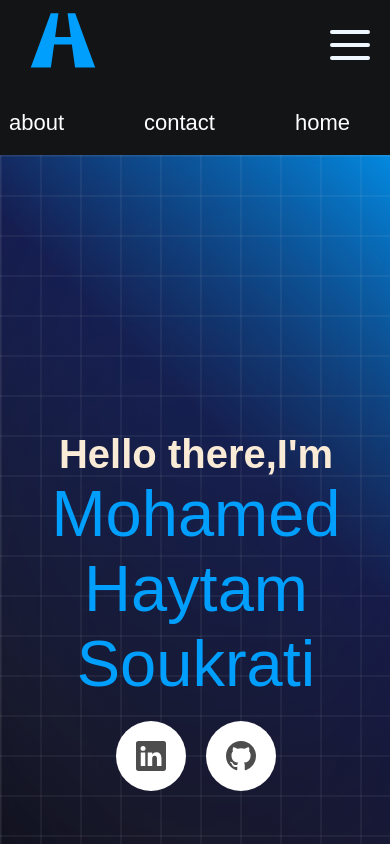
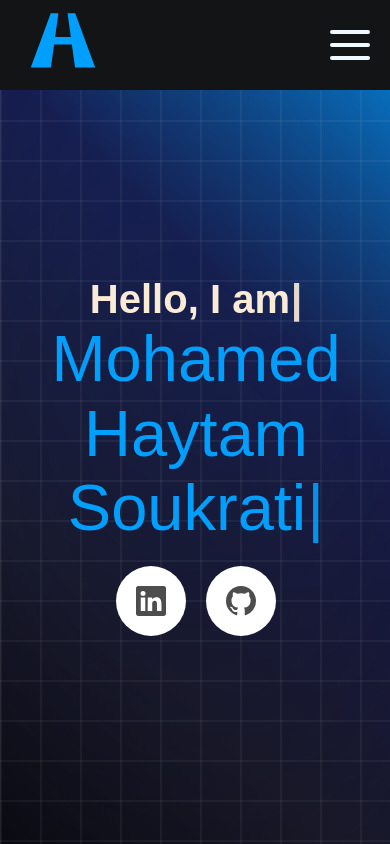
Before and after one commit to codinghaytam/website, a React (Vite) app: page / in a window 390 px wide. Shown: the top 844 px of the page. Built offline with nearby package versions, Linux system fonts and the light colour scheme.

Commit message:
adding animationsto hero section

```diff
--- a/package.json
+++ b/package.json
@@ -13,7 +13,8 @@
     "normalize.css": "^8.0.1",
     "react": "^18.3.1",
     "react-dom": "^18.3.1",
-    "styled-components": "^6.1.13"
+    "styled-components": "^6.1.13",
+    "typewriter-effect": "^2.21.0"
   },
   "devDependencies": {
     "@eslint/js": "^9.13.0",
--- a/src/Hero.jsx
+++ b/src/Hero.jsx
@@ -1,14 +1,43 @@
 import React from "react";
 import { useEffect,useState } from "react";
 import './css/hero.css'
+import Typewriter from 'typewriter-effect';
+
+
+
+
 function Hero(){
+
     return (
     <div className="background" id="hero">
         <div className="filter">
             <div className="background-grid">
 
-            <h1>Hello there,I'm</h1>
-            <h1 id="name">Mohamed Haytam Soukrati</h1>
+
+            <h1>
+                <Typewriter
+                onInit={(typewriter) => {
+                    typewriter.typeString("Hello, I am")
+                    .callFunction(() => {
+                        console.log('String typed out!');
+                    })
+
+                    .start();
+                }}
+                />
+            </h1>
+            <h1 id="name">
+            <Typewriter
+                onInit={(typewriter) => {
+                    typewriter.typeString("Mohamed Haytam Soukrati")
+                    .callFunction(() => {
+                        console.log('String typed out!');
+                    })
+
+                    .start();
+                }}
+                />
+            </h1>
             <div id="socials">
                 <ul className="example-2">
                     <li className="icon-content" id="linkedin">
--- a/src/Topbar.jsx
+++ b/src/Topbar.jsx
@@ -52,15 +52,17 @@ const Linklist=({list})=>{
 
 function TopBar(){
 
-    const elementRef = useRef(null);
-
+    const boxRef = useRef(null);
+    const [button,setbutton]=useState(false)
     // Toggle height between 0 and 100 on click
     const handleClick = () => {
-      if (elementRef.current) {
-        const currentHeight = elementRef.current.style.height;
-        elementRef.current.style.height = currentHeight === '0px' ? '100px' : '0px';
-        console.log(elementRef.current.style.height)
+      if(button){
+            boxRef.current.style.height="0px"
+      }else{
+            boxRef.current.style.height="500px"
+
       }
+      setbutton(!button)
     };
 
     return(
@@ -80,7 +82,7 @@ function TopBar(){
                 <Burger/>
             </div>
         </div>
-                <div className="LinkBox"  ref={elementRef}>
+                <div className="LinkBox"  ref={boxRef}>
                     <LinklistBox list={links} />
                 </div>
             </>
--- a/src/css/hero.css
+++ b/src/css/hero.css
@@ -45,6 +45,8 @@
     font-weight: 300;
     text-align: center;
     color: #009FFD;
+    overflow: hidden;
+
 
 }
 
@@ -128,18 +130,6 @@ ul {
   .example-2 .icon-content a[data-social="github"] ~ .tooltip {
     background-color: #24262a;
   }
-  .example-2 .icon-content a[data-social="instagram"] .filled,
-  .example-2 .icon-content a[data-social="instagram"] ~ .tooltip {
-    background: linear-gradient(
-      45deg,
-      #405de6,
-      #5b51db,
-      #b33ab4,
-      #c135b4,
-      #e1306c,
-      #fd1f1f
-    );
-  }
 
   #socials{
     width: 100px;
--- a/src/css/project.css
+++ b/src/css/project.css
@@ -20,7 +20,6 @@
     padding: 5px;
     border-radius: 1rem;
     overflow: visible;
-    background: #f7ba2b;
     background: var(--background);
     position: relative;
     z-index: 1;
--- a/src/css/topbar.css
+++ b/src/css/topbar.css
@@ -11,7 +11,9 @@
     border-radius: 0px;
     padding: 0px;
     height: 90px;
-    position: sticky;
+    position: fixed;
+    z-index: 100;
+    top: 0;
 }
 .links{
     width: 400px;
@@ -133,10 +135,18 @@ li{
       width: 100%;
       color: white;
       background: #131416;
-      display: block;
+      display: none;
       overflow: hidden;
-
     align-items: flex-start;
+    height: 0px;
+    position: fixed;
+    z-index: 99;
+    top: 90px;
+    transition: height 0.5s;
+}
+.LinkBox ul{
+  display: flex;
+  flex-direction: column;
 }
 .LinkBox li{
     margin-left: 0px;
@@ -159,6 +169,7 @@ li{
           display: none;
       }
       .LinkBox{
-          display: block;
+          display: flex;
+          flex-direction: row;
       }
     }
--- a/src/talk_to.jsx
+++ b/src/talk_to.jsx
@@ -3,7 +3,7 @@ import './css/talk_to.css'
 function Talk_to(){
     return (
         <div className="emailcontaine">
-            <h1>Projects</h1>
+            <h1>lets talk</h1>
             <form className="form">
                 <div className="inputs">
                     <div>
```
Also changed, not shown: 2 other files (tests, documents, lock files or other folders).
